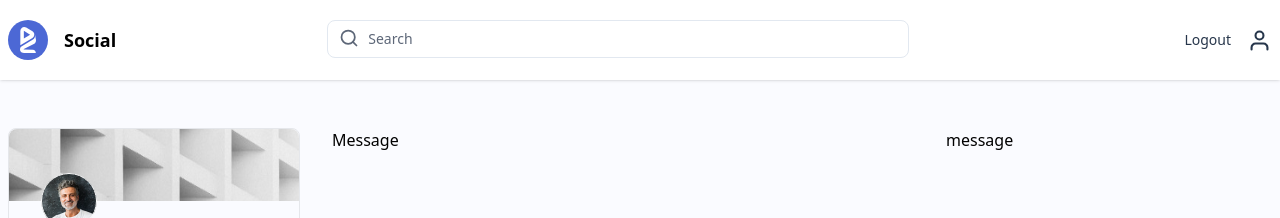
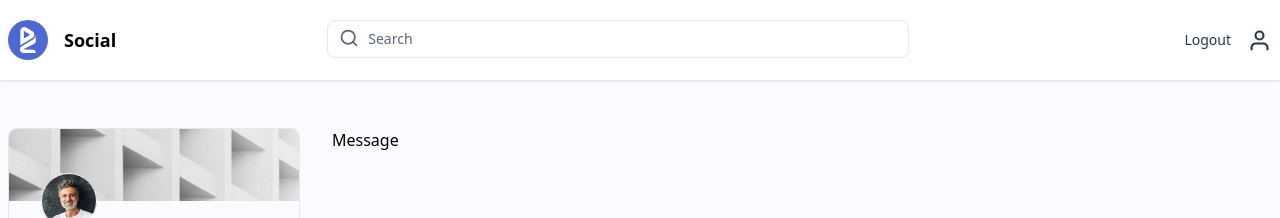
Before and after one commit to Ceyhunnnn/Social-Media-Frontend, a Next.js app: page /message in a window 1280 px wide. Shown: the top 218 px of the page. Built offline with nearby package versions, Linux system fonts and the light colour scheme.

Commit message:
main layout right content edited

```diff
--- a/layouts/mainLayout/MainLayout.js
+++ b/layouts/mainLayout/MainLayout.js
@@ -8,8 +8,7 @@ const MainLayout = ({ children }) => {
   const { pathname } = useRouter();
   const rightContent = {
     "/feed": <SuggesstedFriends />,
-    "/message": <p>message</p>,
-    "/notification": <p>notification</p>,
+    "/notification": <SuggesstedFriends />,
   };
   return (
     <>
```
